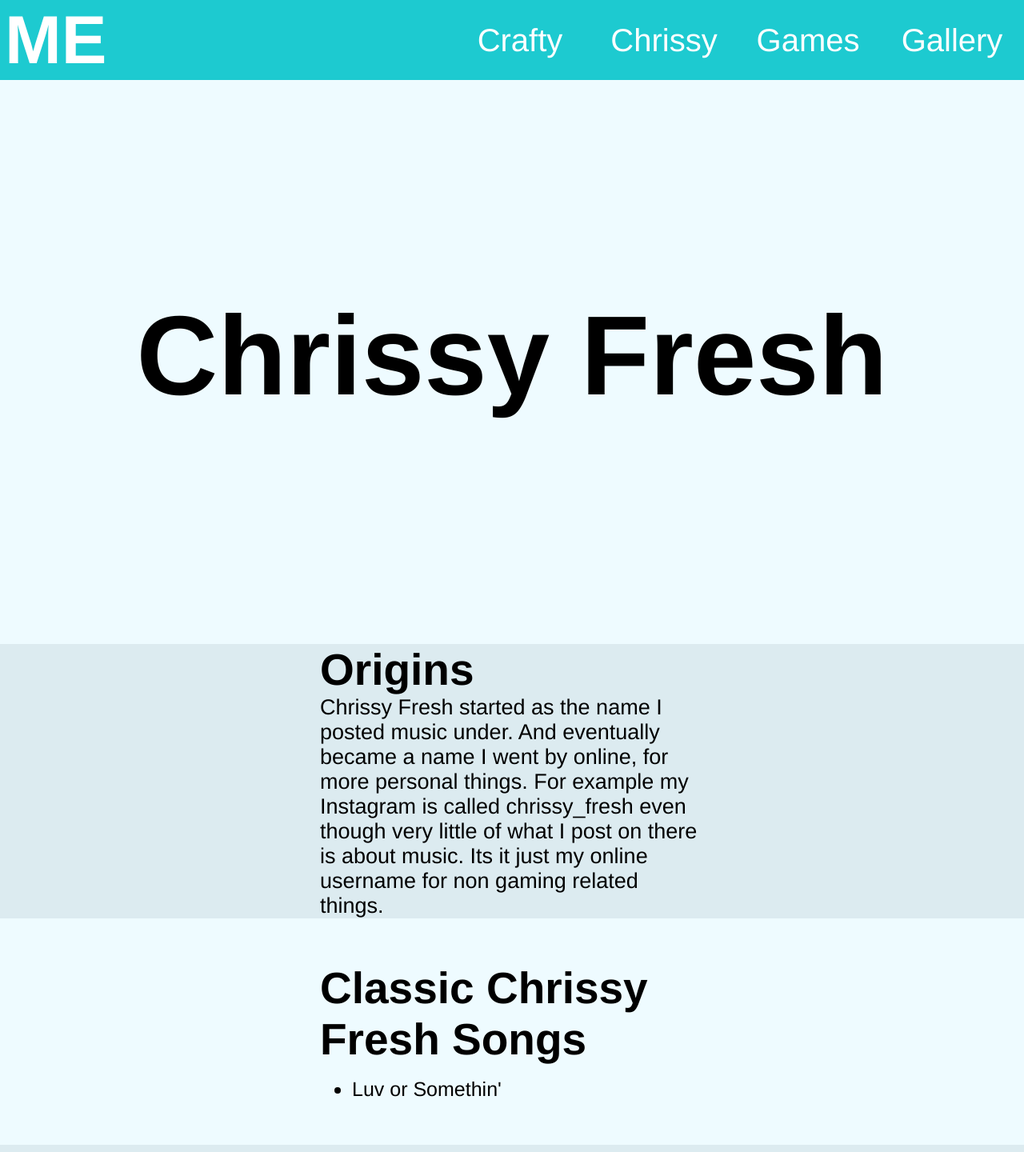
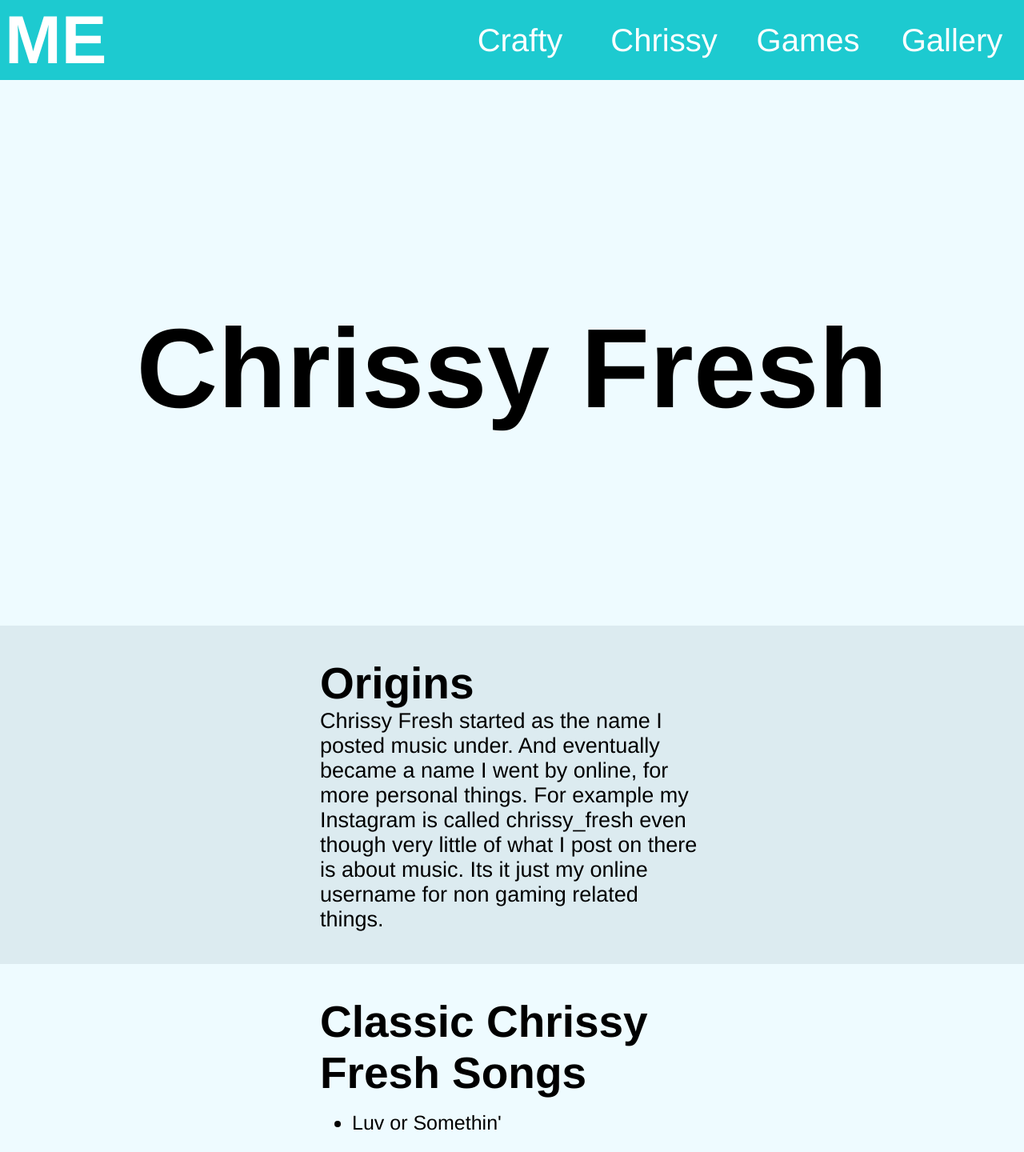
Before and after one commit to Christian-Irvine/svelte_2023_webdev1, a SvelteKit app: page /chrissyfresh in a window 1280 px wide. Shown: the top 1440 px of the page at 80% size. Built offline with nearby package versions, Linux system fonts and the light colour scheme.

Commit message:
Removed strange padding on h3 and added it to the divs under page

```diff
--- a/static/css/main.css
+++ b/static/css/main.css
@@ -97,6 +97,10 @@ body {
     cursor: pointer;
 }
 
+.page > div {
+    padding: 40px 0;
+}
+
 .page > div:nth-of-type(even) {
     background-color: var(--background-main);
 }
@@ -127,7 +131,7 @@ h1 {
     font-family: "Bahnschrift", Helvetica, sans-serif;
     font-size: 11vw;;
     margin: 0;
-    padding: 28vh 0;
+    padding: 30vh 0;
     white-space: nowrap;
 }
 
@@ -143,7 +147,7 @@ h3 {
     color: var(--text-main);
     font-family: "Bahnschrift", Helvetica, sans-serif;
     font-size: 55px;
-    margin-bottom: 0;
+    margin: 0;
 }
 
 h4 {
```
